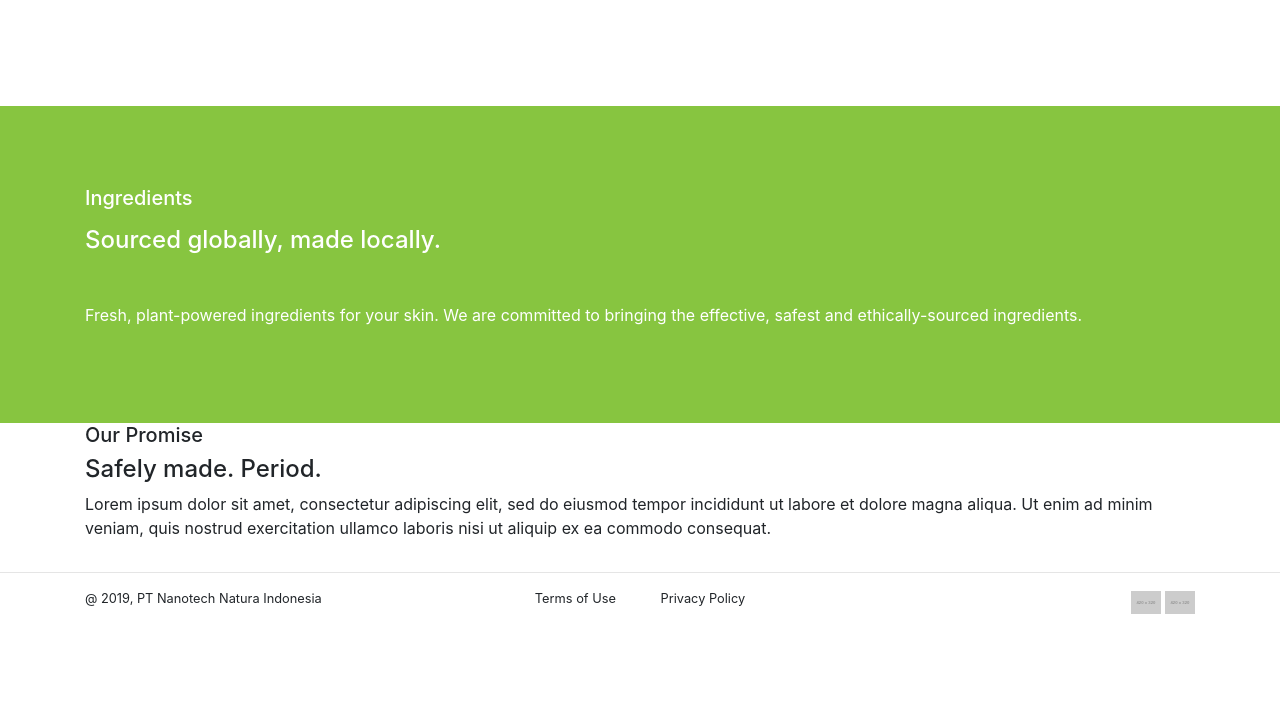
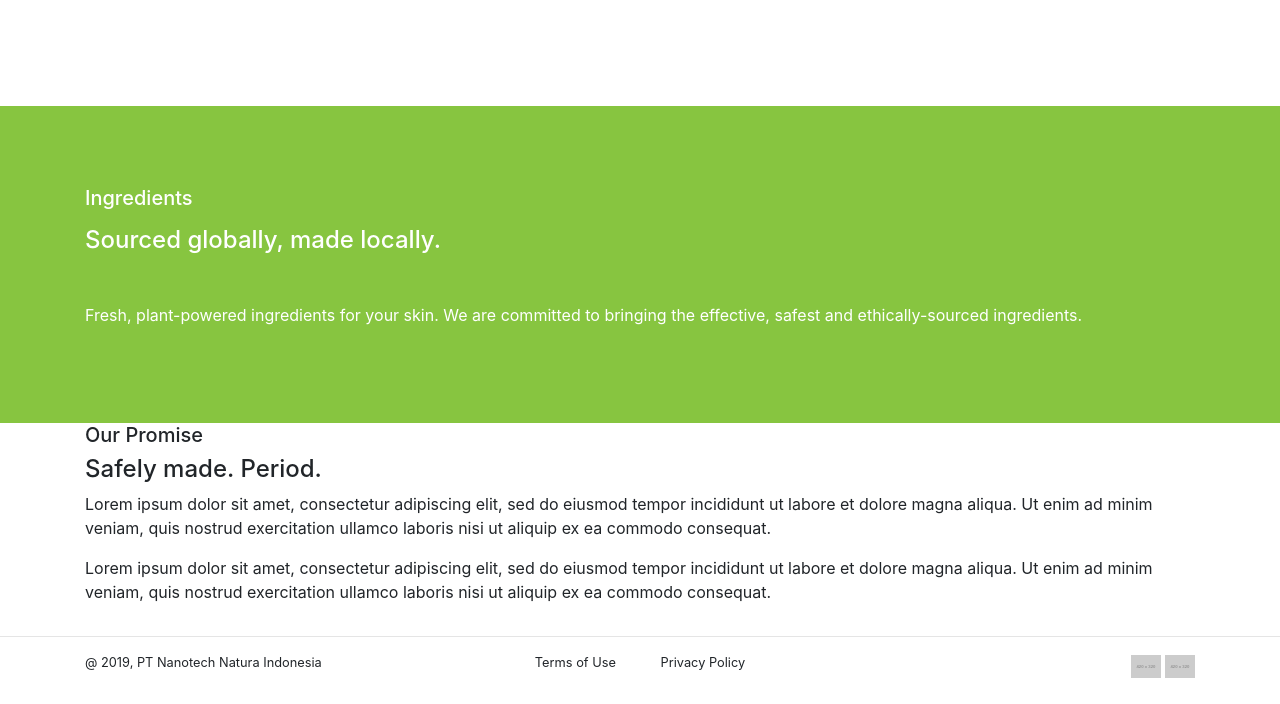
Before and after one commit to Nano-Natura/landing-page, a plain HTML site: page index.html in a window 1280 px wide. Shown: the part 2617-3321 px from the top of the page. Before the commit the page ends 3257 px from the top, so only its background shows below. Drawn offline with nearby package versions, Linux system fonts and the light colour scheme; placeholder pictures from the web are drawn by us.

Commit message:
test again

```diff
--- a/index.html
+++ b/index.html
@@ -350,6 +350,13 @@
                         exercitation ullamco laboris nisi ut aliquip ex ea
                         commodo consequat.
                     </p>
+                    <p>
+                        Lorem ipsum dolor sit amet, consectetur adipiscing elit,
+                        sed do eiusmod tempor incididunt ut labore et dolore
+                        magna aliqua. Ut enim ad minim veniam, quis nostrud
+                        exercitation ullamco laboris nisi ut aliquip ex ea
+                        commodo consequat.
+                    </p>
                 </div>
             </div>
         </section>
```
